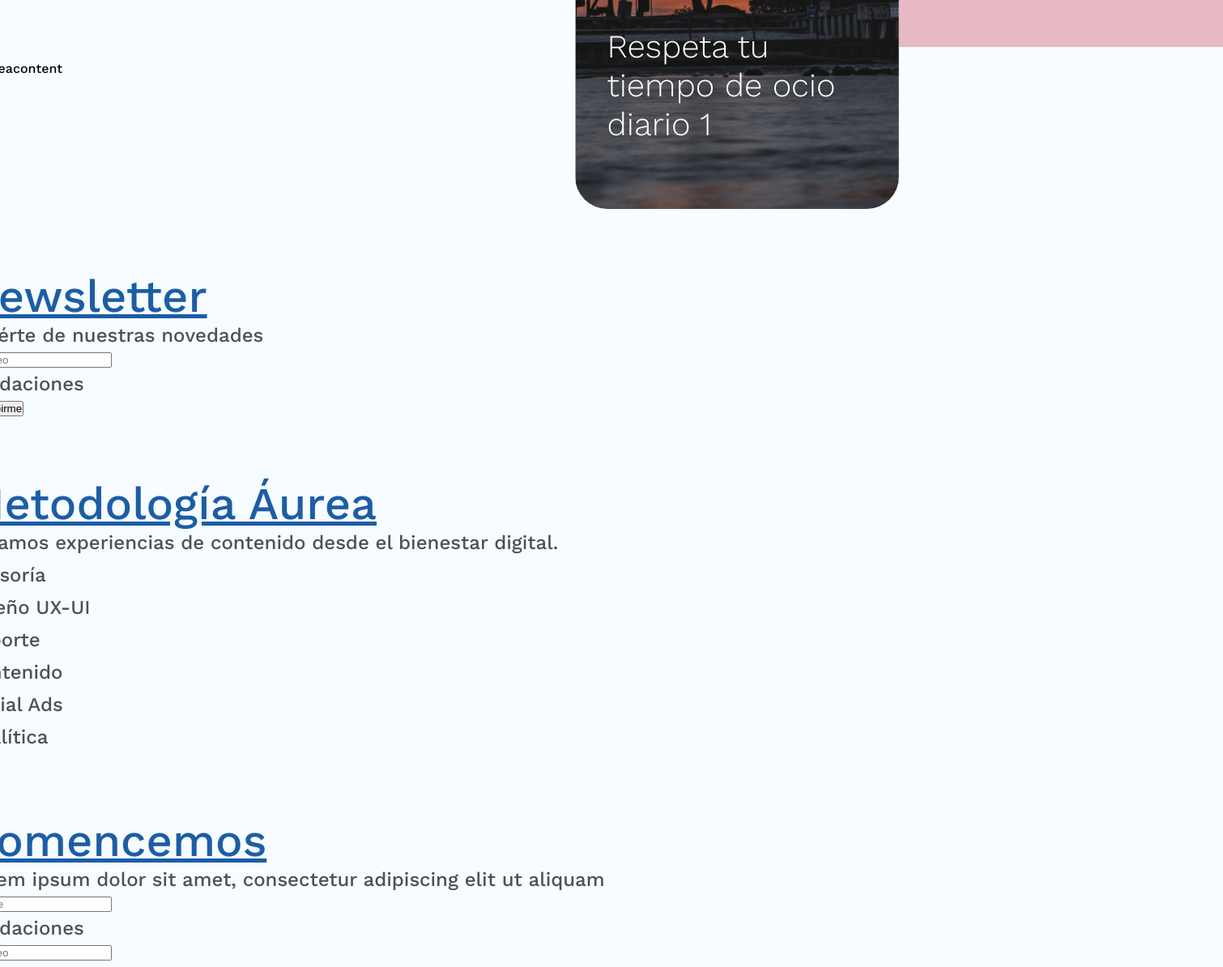
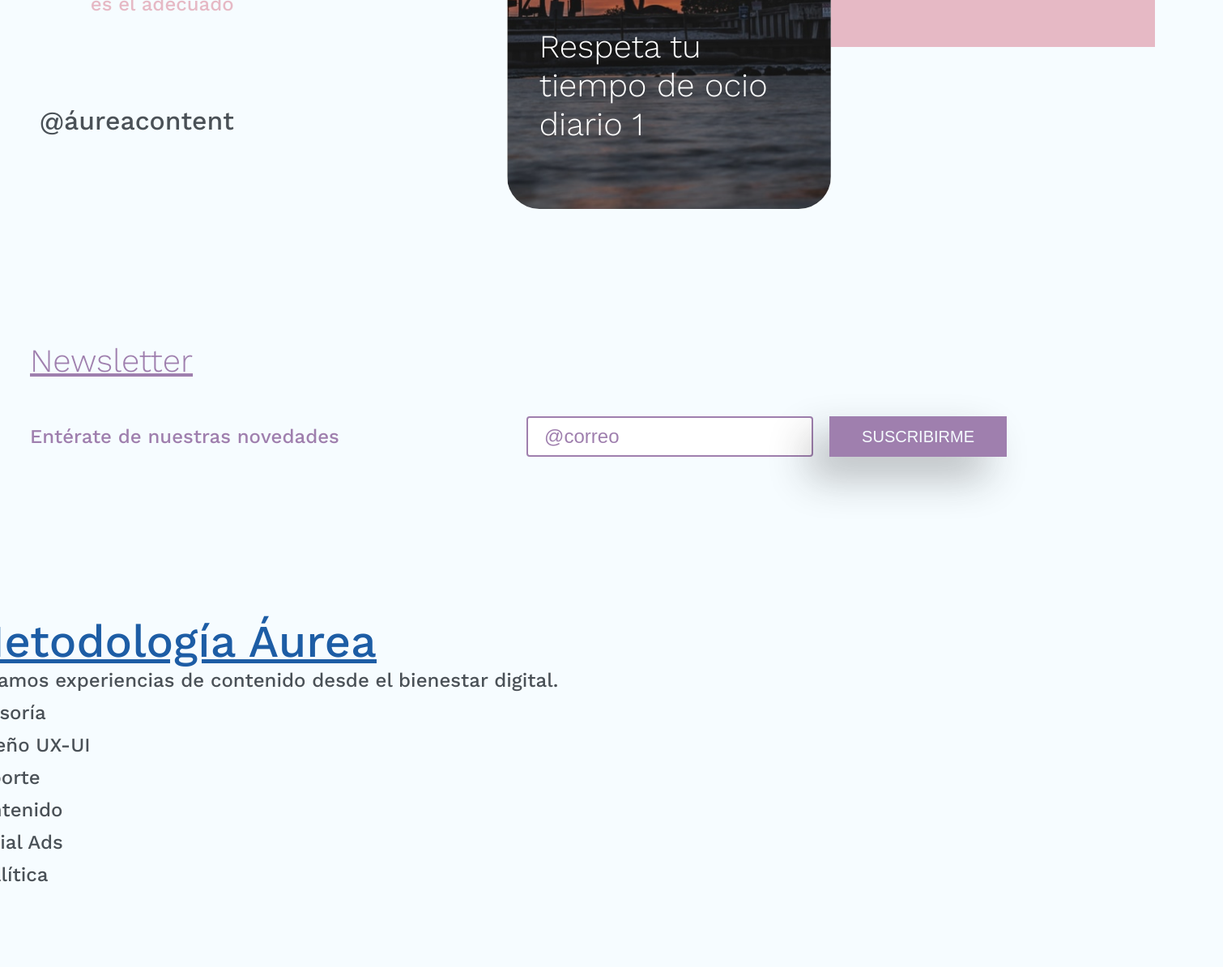
Before and after one commit to gricelsepulveda/aurea-landing, a React app: page / in a window 1280 px wide. Shown: the part 2480-3674 px from the top of the page at 81% size, 1510 px wide, since content can reach past the window. Built offline with nearby package versions, Linux system fonts and the light colour scheme.

Commit message:
Styles progress 75% desktop

```diff
--- a/src/styles/general.scss
+++ b/src/styles/general.scss
@@ -414,7 +414,7 @@ body {
       }
     }
   }
-  .work-gallery-article{
+  .other-article{
     width: calc(35% - 40px);
     @include flex-col-center;
     align-items: flex-end;
@@ -428,5 +428,99 @@ body {
     .au-h3{
       color: $primary-3;
     }
+    .au-a{
+      color: $secondary-2;
+      font: {
+        size: 32px;
+        weight: 500;
+      }
+      line-height: 48px;
+    }
   }
 }
+
+.newsletter{
+  margin-top: 80px;
+  padding-left: 80px;
+  padding-right: 80px;
+  .au-h2{
+    color: $primary-4;
+    display: block;
+    text-align: left;
+    font: {
+      size: 40px;
+      weight: 300;
+    }
+  }
+  .au-p {
+    font: {
+      size: 24px;
+    }
+    line-height: 40px;
+    color: $primary-4;
+  }
+  .au-fragment{
+    margin-top: 40px;
+    width: 100%;
+    @include flex-row-center;
+    justify-content: space-between;
+    .au-form{
+      @include flex-row-center;
+      .au-button{
+        margin-left: 20px;
+      }
+    }
+  }
+}
+
+.au-button{
+  height: 50px;
+  line-height: 50px;
+  margin-left: 20px;
+  outline: 0;
+  border: 0;
+  @include shadow;
+  color: $secondary-1;
+  text-transform: uppercase;
+  text-align: center;
+  padding-left: 40px;
+  padding-right: 40px;
+  background-color: $primary-4;
+  font: {
+    size: 20px;
+    weight: 500;
+  }
+}
+
+.au-input-component{
+  .au-input{
+    outline: 0;
+    border-radius: 4px;
+    height: 50px;
+    border: 2px solid $primary-4;
+    line-height: 50px;
+    color: $primary-4;
+    font: {
+      size: 24px;
+      weight: 300;
+    }
+    padding-left: 20px;
+    padding-right: 20px;
+    &::placeholder{
+      color: $primary-4;
+      font: {
+        size: 24px;
+        weight: 300;
+      }
+    }
+  }
+}
+
+.methodology{
+  margin-top: 120px;
+}
+
+.footer{
+  background-color: $secondary-2;
+  color: $white;
+}
--- a/src/views/Home.tsx
+++ b/src/views/Home.tsx
@@ -118,7 +118,7 @@ const Home:React.FunctionComponent = () => {
           Revisa si el tiempo que pasas frente a una pantalla es el adecuado
         </h3>
         <div className='au-bar'>
-          <button type='button' className='au-button bar-button'/>
+          <button type='button' className='bar-button'/>
         </div>
         <p className='au-p'>
           Cantidad de horas saludable
@@ -182,17 +182,17 @@ const Home:React.FunctionComponent = () => {
         <h2 className='au-h2 newsletter'>
           Newsletter
         </h2>
-        <p className='au-p newsletter-description'>
-          Entérte de nuestras novedades
-        </p>
-        <div className='au-input-component'>
-          <input type='text' className='au-input' placeholder='@correo'/>
-          <p className='au-p input-validtation-message'>
-            <i className='aurea-font like'/>
-            Validaciones
+        <div className='au-fragment'>
+          <p className='au-p newsletter-description'>
+            Entérate de nuestras novedades
           </p>
+          <div className='au-form'>
+            <div className='au-input-component'>
+              <input type='text' className='au-input' placeholder='@correo'/>
+            </div>
+            <button type='button' className='au-button'>suscribirme</button>
+          </div>
         </div>
-        <button type='button' className='au-button'>suscribirme</button>
       </section>
       {/* METHODOLOGY SECTION */}
       <section className='au-section methodology'>
@@ -266,30 +266,18 @@ const Home:React.FunctionComponent = () => {
         <form>
           <div className='au-input-component'>
             <input type='text' className='au-input' placeholder='nombre'/>
-            <p className='au-p input-validtation-message'>
-              <i className='aurea-font like'/>
-              Validaciones
-            </p>
           </div>
           <div className='au-input-component'>
             <input type='text' className='au-input' placeholder='@correo'/>
-            <p className='au-p input-validtation-message'>
-              <i className='aurea-font like'/>
-              Validaciones
-            </p>
           </div>
           <div className='au-textarea-component'>
             <textarea className='au-textarea' placeholder='cuéntanos un poco de tu proyecto'/>
-            <p className='au-p textarea-validtation-message'>
-              <i className='aurea-font like'/>
-              Validaciones
-            </p>
           </div>
           <button type='button' className='au-button disabled' disabled>Enviar</button>
         </form>
       </section>
-      {/* CONTACT SECTION */}
-      <footer className='au-section contact'>
+      {/* FOOTER SECTION */}
+      <footer className='au-section footer'>
         <div className='au-fragment'>
           <h3 className='au-h3'>
             Filosofía
```
